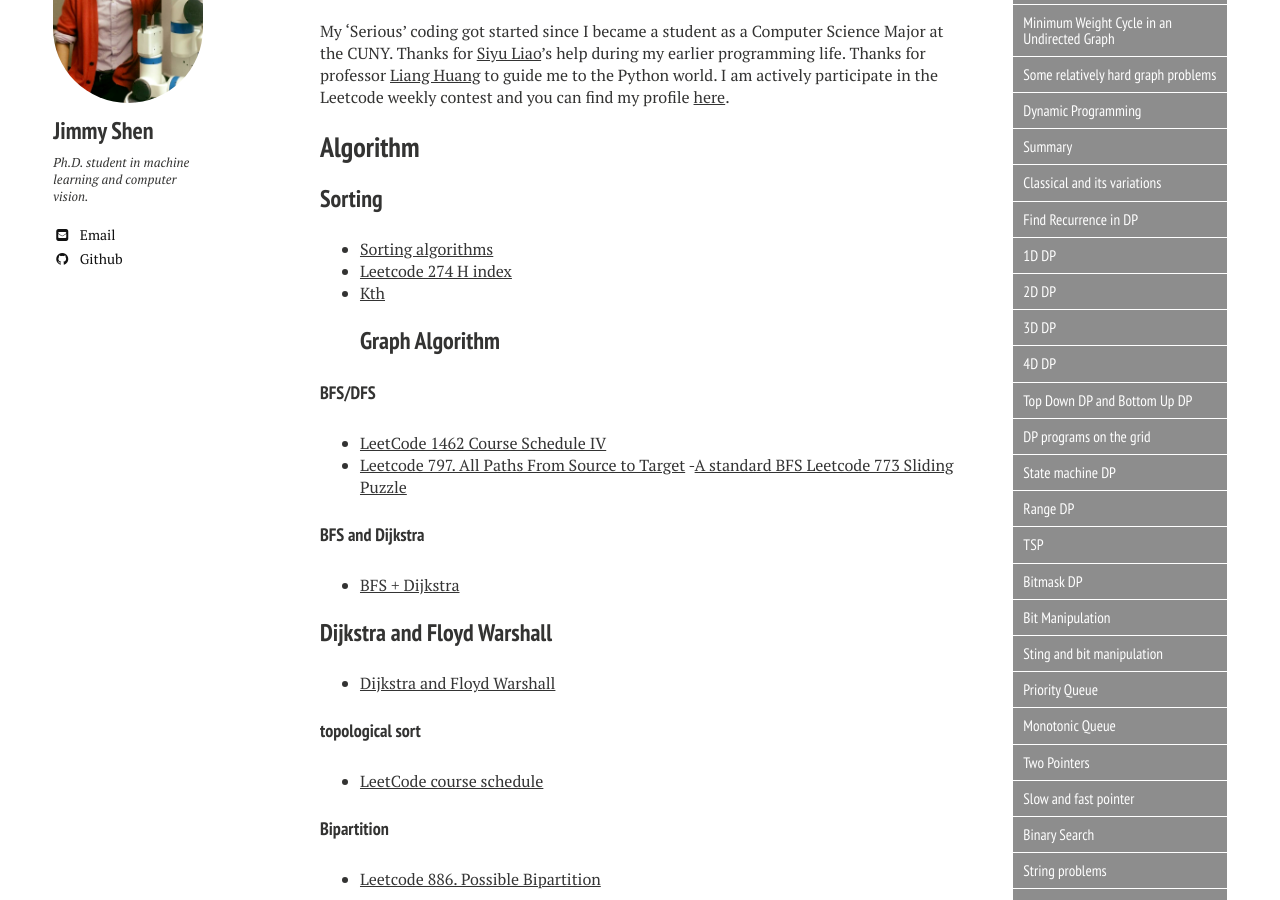
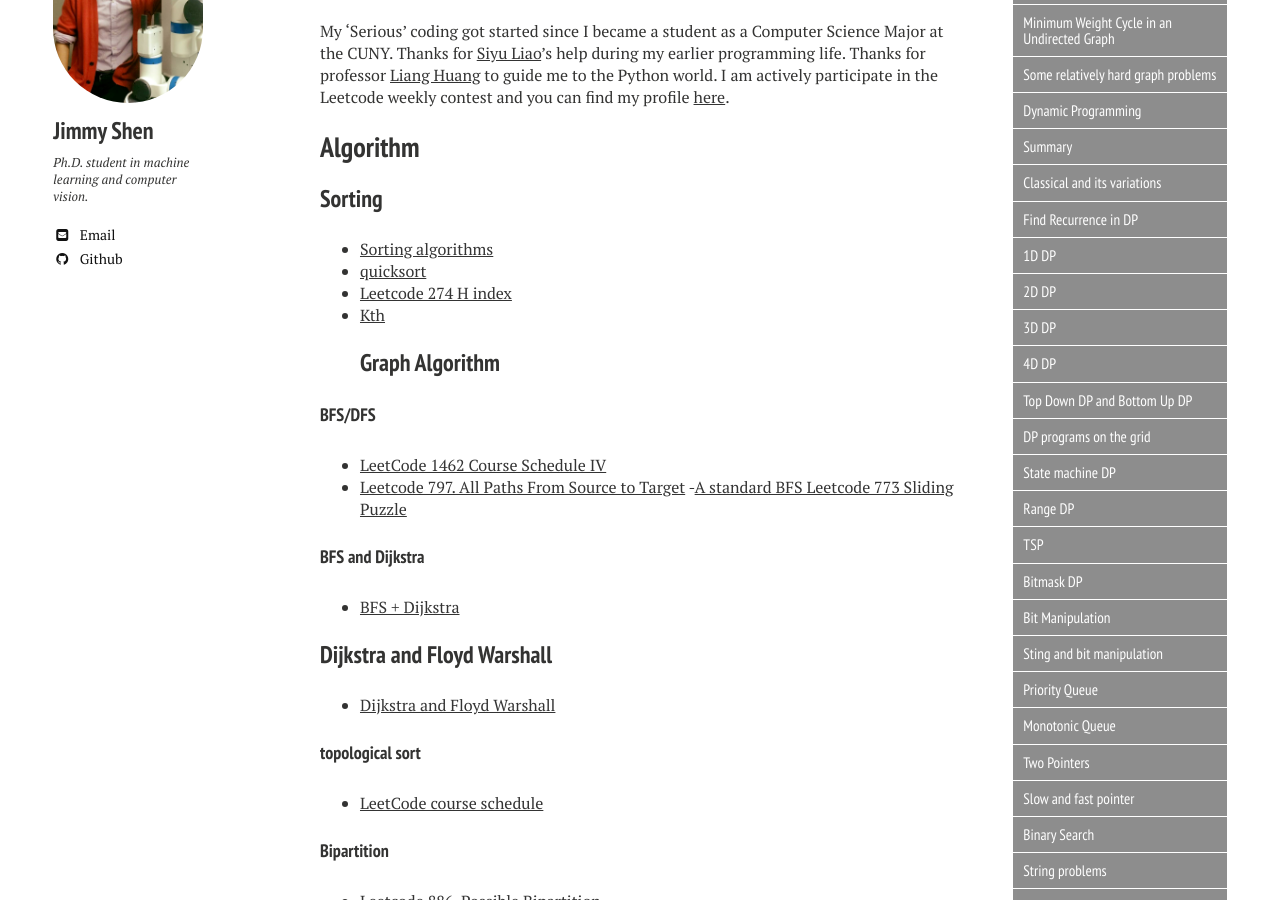
Before and after one commit to xiaokeshen/xiaokeshen.github.io, a Jekyll site: the page built from blog/index.md, in a window 1280 px wide and 900 px high, scrolled down 542 px. Built offline with Jekyll 4.4.1, drawn with Linux system fonts in a browser that asks for light colours; nearby versions of some CDN libraries.

Commit message:
add quick sort

```diff
--- a/blog/index.md
+++ b/blog/index.md
@@ -25,6 +25,7 @@ My 'Serious' coding got started since I became a student as a Computer Science M
 
 ### Sorting
 - [Sorting algorithms](https://medium.com/@jim.morris.shen/sorting-algorithms-fa9bf8b4e859?source=friends_link&sk=43bc5d87e56ad8bea30ef1cb75ef5aa9)
+- [quicksort](https://medium.com/@jim.morris.shen/quick-sort-3c34238d320e?sk=504825ee1bfd5ede24f7592804ac2387)
 - [Leetcode 274 H index](https://medium.com/@jim.morris.shen/leetcode-274-h-index-8c6e6802b385?source=friends_link&sk=8908c9aa0b0611b97f258c612f999a89)
 - [Kth](https://medium.com/@jim.morris.shen/kth-problems-2a16b3feb2be?sk=1244ac25c7a4a8cc40b00b1c376644c2)
 ### Graph Algorithm
```
